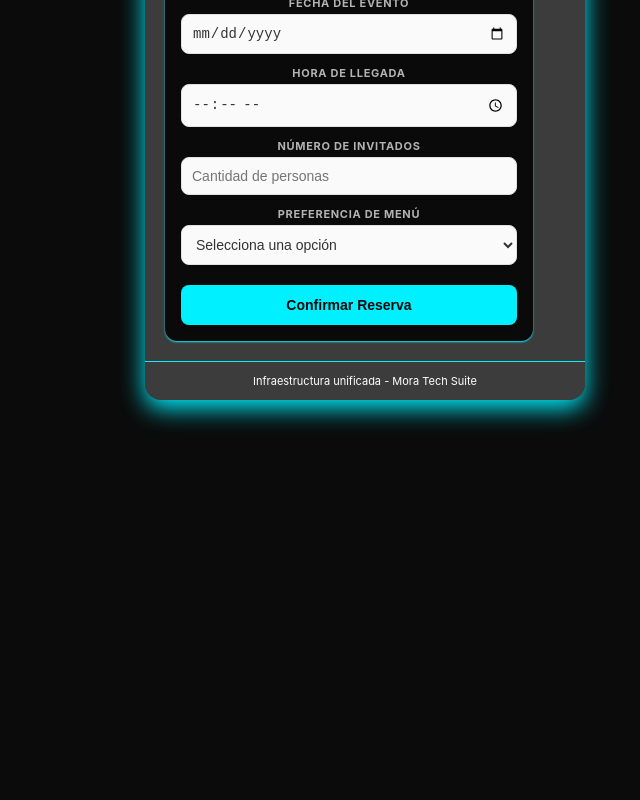
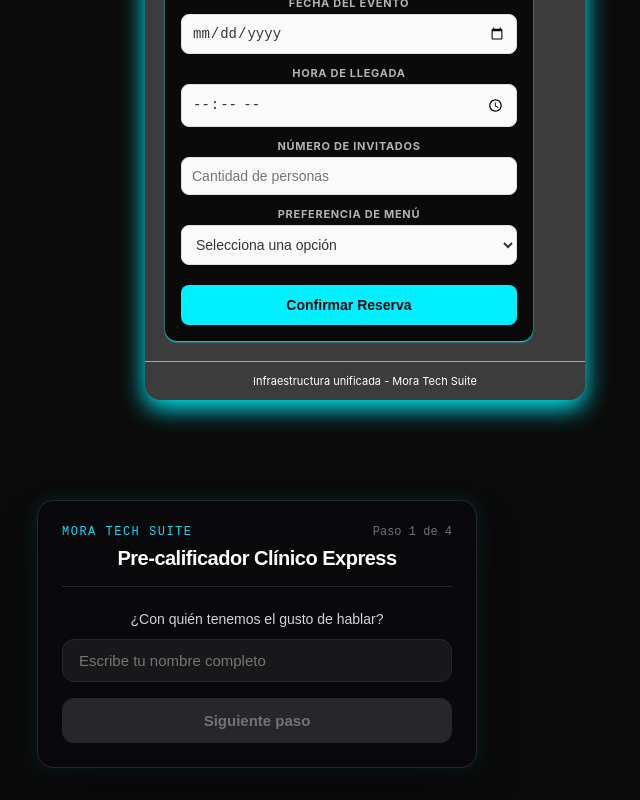
Before and after one commit to BaKai209/master-landing-react, a React (Create React App) app: page / in a window 1280 px wide. Shown: the part 3047-3847 px from the top of the page, without its empty margins (383-1023 px from the left). Before the commit the page ends 3547 px from the top, so only its background shows below. Built offline with nearby package versions, Linux system fonts and the light colour scheme; the HTML template or start-up script is replaced by a standard one.

Commit message:
feat: ifrastructure - deploy aesthetic clinical pre-qualifier express module with raw css styles

```diff
--- a/src/App.js
+++ b/src/App.js
@@ -7,6 +7,7 @@ import Analytics from './components/Analitytics/Analytics';
 import Infrastructure from './components/Infrastructure/Infrastructure';
 import RestaurantMenu from './components/RestauranteMenu';
 import BookingModule from './components/BookingModule';
+import PreCalificadorEstetico from './components/PrecalificadorEstetico';
 
 function App() {
   return (
@@ -18,6 +19,7 @@ function App() {
       <Infrastructure />
       <RestaurantMenu />
       <BookingModule />
+      <PreCalificadorEstetico />
 
     </div>
   );
--- a/src/components/BookingModule.jsx
+++ b/src/components/BookingModule.jsx
@@ -50,7 +50,6 @@ export default function BookingModule() {
   const styles = {
     container: {
       width: '100%',
-      // Usa el estado isMobile para cambiar propiedades dinámicamente (Media Query)
       maxWidth: isMobile ? '100%' : '440px',
       background: 'rgba(255, 255, 255, 0.2)',
       borderRadius: isMobile ? '0px' : '16px', // Sin bordes redondeados en pantallas completas de celular
--- /dev/null
+++ b/src/components/PrecalificadorEstetico.jsx
@@ -0,0 +1,242 @@
+import React, { useState } from 'react';
+
+export default function PreCalificadorEstetico() {
+  const [step, setStep] = useState(1);
+  const [userData, setUserData] = useState({
+    nombre: '',
+    zona: '',
+    tratamiento: '',
+    prioridad: ''
+  });
+
+  const tratamientos_por_zona = {
+    facial: [
+      { id: 'acne', nombre: 'Tratamiento Avanzado de Acné y Cicatrices' },
+      { id: 'botox', nombre: 'Toxina Botulínica (Líneas de expresión)' },
+      { id: 'armonizacion', nombre: 'Armonización Facial (Ácido Hialurónico)' }
+    ],
+    corporal: [
+      { id: 'moldeamiento', nombre: 'Moldeamiento Láser Avanzado' },
+      { id: 'celulitis', nombre: 'Tratamiento de Celulitis (Enzimas)' },
+      { id: 'tensado', nombre: 'Tensado Cutáneo (Radiofrecuencia)' }
+    ]
+  };
+
+  const handleNext = () => setStep((prev) => prev + 1);
+  const handleBack = () => setStep((prev) => prev - 1);
+
+  const enviarAWhatsApp = () => {
+    const telefonoClinica = '573026668432';
+    const mensaje = `Hola, quiero confirmar mi prioridad de agenda.\n\n` +
+      `*Paciente:* ${userData.nombre}\n` +
+      `*Enfoque:* ${userData.zona.toUpperCase()}\n` +
+      `*Tratamiento de Interés:* ${userData.tratamiento}\n` +
+      `*Urgencia:* ${userData.prioridad}\n\n` +
+      `_Enviado desde el Módulo de Pre-calificación Express de Mora Tech Suite_`;
+
+    const url = `https://wa.me/${telefonoClinica}?text=${encodeURIComponent(mensaje)}`;
+    window.open(url, '_blank');
+  };
+
+  // 🎨 Diccionario de Estilos Inline (CSS Puro en JS)
+  const styles = {
+    container: {
+      maxWidth: '440px',
+      margin: '32px auto',
+      backgroundColor: '#09090b',
+      color: '#f4f4f5',
+      border: '1px solid #27272a',
+      borderRadius: '16px',
+      padding: '24px',
+      boxShadow: '0 25px 50px -12px rgba(0, 0, 0, 0.5), 0 0 20px rgba(6, 182, 212, 0.15)',
+      fontFamily: 'sans-serif'
+    },
+    header: {
+      marginBottom: '24px',
+      borderBottom: '1px solid #27272a',
+      paddingBottom: '16px'
+    },
+    topRow: {
+      display: 'flex',
+      justifyContent: 'space-between',
+      alignItems: 'center'
+    },
+    brand: {
+      fontSize: '12px',
+      fontFamily: 'monospace',
+      color: '#22d3ee',
+      textTransform: 'uppercase',
+      letterSpacing: '1.5px'
+    },
+    stepText: {
+      fontSize: '12px',
+      fontFamily: 'monospace',
+      color: '#71717a'
+    },
+    title: {
+      fontSize: '20px',
+      fontWeight: 'bold',
+      color: '#ffffff',
+      marginTop: '8px',
+      letterSpacing: '-0.5px'
+    },
+    label: {
+      display: 'block',
+      fontSize: '14px',
+      fontWeight: '500',
+      color: '#d4d4d8',
+      marginBottom: '12px'
+    },
+    input: {
+      width: '100%',
+      backgroundColor: '#18181b',
+      border: '1px solid #27272a',
+      borderRadius: '12px',
+      padding: '12px 16px',
+      color: '#ffffff',
+      fontSize: '15px',
+      outline: 'none',
+      boxSizing: 'border-box',
+      transition: 'border-color 0.2s'
+    },
+    btnCyan: {
+      width: '100%',
+      backgroundColor: userData.nombre ? '#06b6d4' : '#27272a',
+      color: userData.nombre ? '#000000' : '#71717a',
+      fontWeight: '600',
+      padding: '14px',
+      borderRadius: '12px',
+      border: 'none',
+      cursor: userData.nombre ? 'pointer' : 'not-allowed',
+      fontSize: '15px',
+      marginTop: '16px',
+      transition: 'all 0.2s'
+    },
+    btnOption: (active) => ({
+      width: '100%',
+      textAlign: 'left',
+      padding: '16px',
+      borderRadius: '12px',
+      border: active ? '1px solid #22d3ee' : '1px solid #27272a',
+      backgroundColor: active ? 'rgba(6, 182, 212, 0.05)' : '#18181b',
+      cursor: 'pointer',
+      marginBottom: '12px',
+      transition: 'all 0.2s',
+      display: 'block'
+    }),
+    btnGrid: (active) => ({
+      padding: '12px',
+      borderRadius: '12px',
+      border: active ? '1px solid #22d3ee' : '1px solid #27272a',
+      backgroundColor: active ? 'rgba(6, 182, 212, 0.05)' : 'transparent',
+      color: active ? '#ffffff' : '#a1a1aa',
+      cursor: 'pointer',
+      fontSize: '13px',
+      textAlign: 'center',
+      transition: 'all 0.2s'
+    }),
+    btnBack: {
+      background: 'none',
+      border: 'none',
+      color: '#71717a',
+      fontSize: '12px',
+      fontFamily: 'monospace',
+      cursor: 'pointer',
+      marginTop: '12px',
+      padding: '0'
+    },
+    btnEmerald: {
+      width: '100%',
+      backgroundColor: userData.prioridad ? '#10b981' : '#27272a',
+      color: userData.prioridad ? '#000000' : '#71717a',
+      fontWeight: '700',
+      padding: '14px',
+      borderRadius: '12px',
+      border: 'none',
+      cursor: userData.prioridad ? 'pointer' : 'not-allowed',
+      fontSize: '15px',
+      marginTop: '20px',
+      display: 'flex',
+      justifyContent: 'center',
+      alignItems: 'center',
+      gap: '8px'
+    }
+  };
+
+  return (
+    <div style={styles.container}>
+      {/* Header */}
+      <div style={styles.header}>
+        <div style={styles.topRow}>
+          <span style={styles.brand}>Mora Tech Suite</span>
+          <span style={styles.stepText}>Paso {step} de 4</span>
+        </div>
+        <h2 style={styles.title}>Pre-calificador Clínico Express</h2>
+      </div>
+
+      {/* Paso 1: Nombre */}
+      {step === 1 && (
+        <div>
+          <label style={styles.label}>¿Con quién tenemos el gusto de hablar?</label>
+          <input
+            type="text"
+            placeholder="Escribe tu nombre completo"
+            value={userData.nombre}
+            onChange={(e) => setUserData({ ...userData, nombre: e.target.value })}
+            style={styles.input}
+          />
+          <button disabled={!userData.nombre} onClick={handleNext} style={styles.btnCyan}>
+            Siguiente paso
+          </button>
+        </div>
+      )}
+
+      {/* Paso 2: Zona */}
+      {step === 2 && (
+        <div>
+          <p style={styles.label}>¿Cuál es tu principal zona de interés?</p>
+          <button onClick={() => { setUserData({ ...userData, zona: 'facial', tratamiento: '' }); handleNext(); }} style={styles.btnOption(userData.zona === 'facial')}>
+            <strong style={{ display: 'block', color: '#ffffff', fontSize: '15px' }}>✨ Rostro y Cuello</strong>
+            <span style={{ fontSize: '13px', color: '#a1a1aa' }}>Acné, Botox, Rejuvenecimiento Láser.</span>
+          </button>
+          <button onClick={() => { setUserData({ ...userData, zona: 'corporal', tratamiento: '' }); handleNext(); }} style={styles.btnOption(userData.zona === 'corporal')}>
+            <strong style={{ display: 'block', color: '#ffffff', fontSize: '15px' }}>🧍 Contorno Corporal</strong>
+            <span style={{ fontSize: '13px', color: '#a1a1aa' }}>Moldeamiento, Celulitis, Flacidez Avanzada.</span>
+          </button>
+          <button onClick={handleBack} style={styles.btnBack}>← Volver</button>
+        </div>
+      )}
+
+      {/* Paso 3: Tratamiento */}
+      {step === 3 && (
+        <div>
+          <p style={styles.label}>Selecciona el tratamiento deseado:</p>
+          {tratamientos_por_zona[userData.zona]?.map((t) => (
+            <button key={t.id} onClick={() => { setUserData({ ...userData, tratamiento: t.nombre }); handleNext(); }} style={styles.btnOption(userData.tratamiento === t.nombre)}>
+              <span style={{ color: '#ffffff', fontSize: '14px' }}>{t.nombre}</span>
+            </button>
+          ))}
+          <button onClick={handleBack} style={styles.btnBack}>← Volver</button>
+        </div>
+      )}
+
+      {/* Paso 4: Prioridad y Envío */}
+      {step === 4 && (
+        <div>
+          <p style={styles.label}>¿Para cuándo tienes planeado tu procedimiento?</p>
+          <div style={{ display: 'grid', gridTemplateColumns: '1fr 1fr 1fr', gap: '8px' }}>
+            {['Esta semana', 'Este mes', 'Cotizar'].map((p) => (
+              <button key={p} onClick={() => setUserData({ ...userData, prioridad: p })} style={styles.btnGrid(userData.prioridad === p)}>
+                {p}
+              </button>
+            ))}
+          </div>
+          <button disabled={!userData.prioridad} onClick={enviarAWhatsApp} style={styles.btnEmerald}>
+            💬 Confirmar por WhatsApp
+          </button>
+          <button onClick={handleBack} style={styles.btnBack}>← Volver</button>
+        </div>
+      )}
+    </div>
+  );
+}
```
